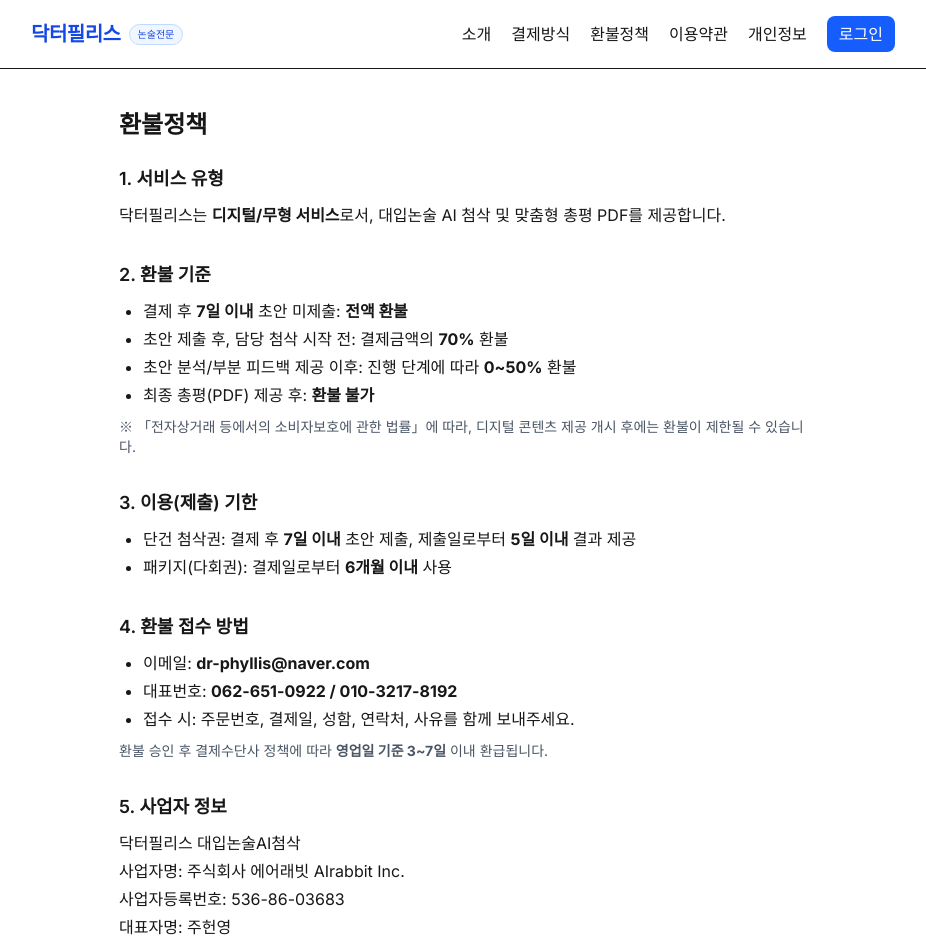
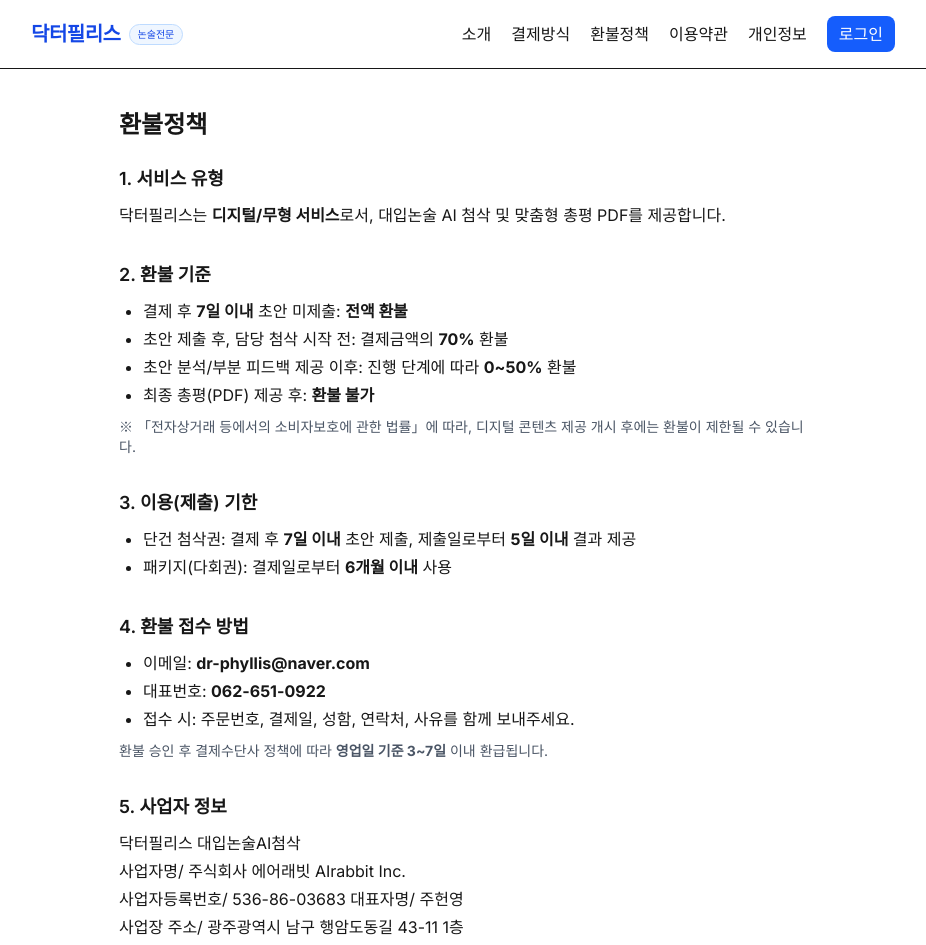
Before and after one commit to SHTH-AGI-LAB/shth-essay, a Next.js app: page /refund in a window 1280 px wide. Shown: the top 945 px of the page, without its empty margins (177-1103 px from the left). Built offline with nearby package versions, Linux system fonts and the light colour scheme; no server answers.

Commit message:
페이지 수정

```diff
--- a/src/app/page.tsx
+++ b/src/app/page.tsx
@@ -86,12 +86,10 @@ export default function Home() {
           {/* 사업자 정보 (심사용) */}
           <div className="mt-6 text-xs text-gray-500 leading-5">
             <p>닥터필리스 대입논술AI첨삭</p>
-
-            <p>사업자명: 주식회사 에어래빗 AIrabbit Inc.</p>
-            <p>사업자등록번호: 536-86-03683</p>
-            <p>대표자명: 주헌영</p>
-            <p>사업장 주소: 광주광역시 남구 행암도동길 43-11, 1층</p>
-            <p>대표번호: 062-651-0922 / 010-3217-8192</p>
+            <p>사업자명/ 주식회사 에어래빗 AIrabbit Inc.</p>
+            <p>사업자등록번호/ 536-86-03683 대표자명/ 주헌영</p>
+            <p>사업장 주소/ 광주광역시 남구 행암도동길 43-11, 1층</p>
+            <p>대표번호: 062-651-0922</p>
           </div>
 
           <div className="mt-4 text-xs text-gray-400">
--- a/src/app/payment/page.tsx
+++ b/src/app/payment/page.tsx
@@ -99,7 +99,7 @@ const PLANS = [
           <h3 className="text-lg font-semibold mb-3">FAQ</h3>
           <ul className="text-sm text-gray-700 space-y-1">
             <li>Q. 환불은 가능한가요? → 네, 정책에 따라 단계별 환불이 가능합니다.</li>
-            <li>Q. 과제 파일 형식은? → PDF, DOCX, HWP, 이미지(JPG/PNG) 지원.</li>
+            <li>Q. 전체글 첨삭은 어떻게 받나요? 네이버 닥터필리스 블로그 오픈채팅, 또는 e-메일 지원합니다.</li>
             <li>Q. 회차 소진 기한은? → 결제일로부터 6개월.</li>
           </ul>
         </div>
@@ -114,8 +114,7 @@ const PLANS = [
             <a href="/privacy" className="hover:text-gray-700">개인정보처리방침</a>
           </div>
           <div>
-            사업자명: 주식회사 에어래빗 Airabbit Inc. · 사업자등록번호: 536-86-03683 · 통신판매업 신고번호: 제2025-서울-0000호 ·
-            대표: 홍길동 · 주소: 광주광역시 남구 행암도동길 43-11, 1층 · 이메일: dr_phyllis@naver.com · 호스팅: Vercel Inc.
+             ·사업자명/ 주식회사 에어래빗 Airabbit Inc. · 사업자등록번호/ 536-86-03683 ·대표: 주헌영 · 주소: 광주광역시 남구 행암도동길 43-11, 1층 · 이메일: dr_phyllis@naver.com · 호스팅/ Vercel Inc.
           </div>
         </div>
       </section>
--- a/src/app/privacy/page.tsx
+++ b/src/app/privacy/page.tsx
@@ -57,8 +57,8 @@ export default function PrivacyPage() {
       <section className="mb-6">
         <h2 className="font-semibold">7. 문의처</h2>
         <ul className="list-disc pl-6">
-          <li>이메일: dr-phyllis@naver.com</li>
-          <li>대표번호: 062-651-0922 / 010-3217-8192</li>
+          <li>이메일/ dr-phyllis@naver.com</li>
+          <li>대표번호/ 062-651-0922</li>
         </ul>
       </section>
 
--- a/src/app/refund/page.tsx
+++ b/src/app/refund/page.tsx
@@ -42,7 +42,7 @@ export default function RefundPage() {
         <h2 className="text-lg font-semibold mb-2">4. 환불 접수 방법</h2>
         <ul className="list-disc pl-6">
           <li>이메일: <b>dr-phyllis@naver.com</b></li>
-          <li>대표번호: <b>062-651-0922 / 010-3217-8192</b></li>
+          <li>대표번호: <b>062-651-0922</b></li>
           <li>접수 시: 주문번호, 결제일, 성함, 연락처, 사유를 함께 보내주세요.</li>
         </ul>
         <p className="text-sm text-gray-600 mt-2">
@@ -54,12 +54,10 @@ export default function RefundPage() {
         <h2 className="text-lg font-semibold mb-2">5. 사업자 정보</h2>
         <div>
           <p>닥터필리스 대입논술AI첨삭</p>
-
-          <p>사업자명: 주식회사 에어래빗 AIrabbit Inc.</p>
-          <p>사업자등록번호: 536-86-03683</p>
-          <p>대표자명: 주헌영</p>
-          <p>사업장 주소: 광주광역시 남구 행암도동길 43-11 1층</p>
-          <p>고객센터: 062-651-0922 / 010-3217-8192</p>
+          <p>사업자명/ 주식회사 에어래빗 AIrabbit Inc.</p>
+          <p>사업자등록번호/ 536-86-03683 대표자명/ 주헌영</p>
+          <p>사업장 주소/ 광주광역시 남구 행암도동길 43-11 1층</p>
+          <p>고객센터/ 062-651-0922</p>
         </div>
       </section>
     </main>
```
